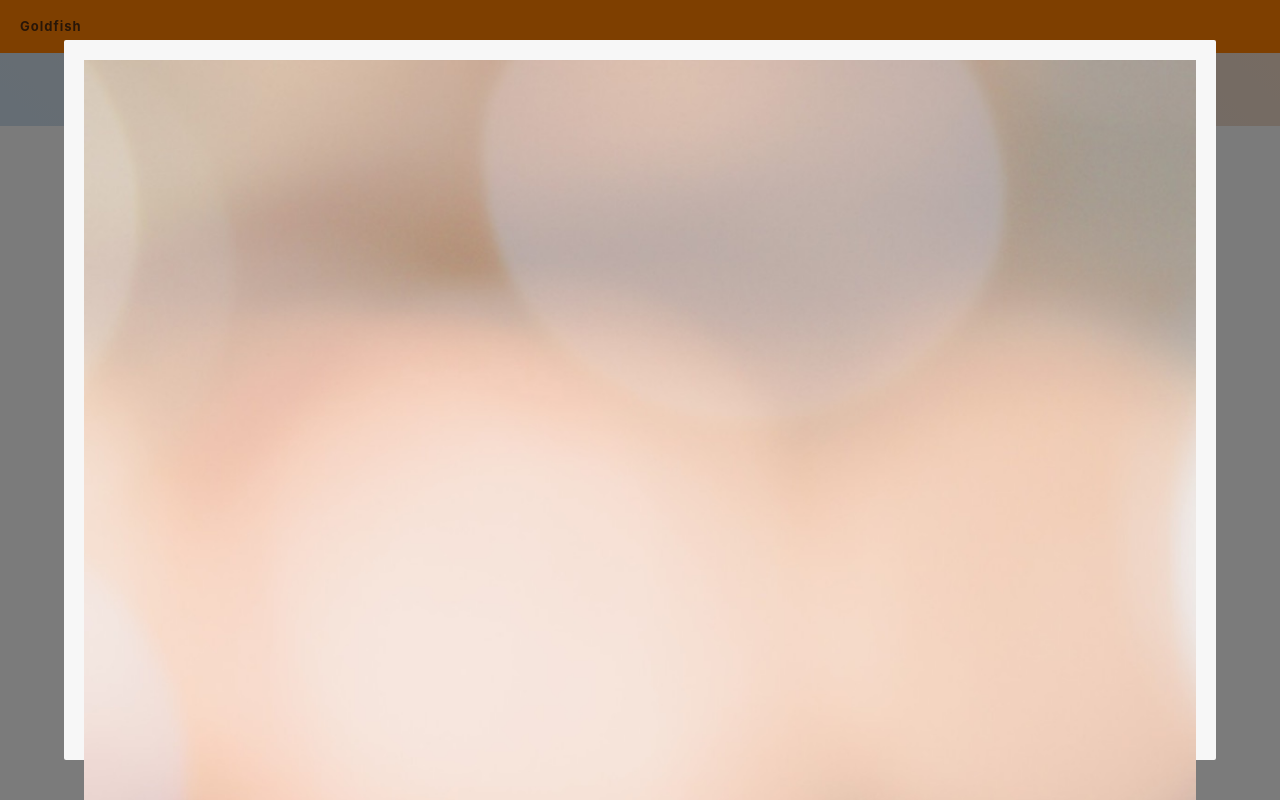
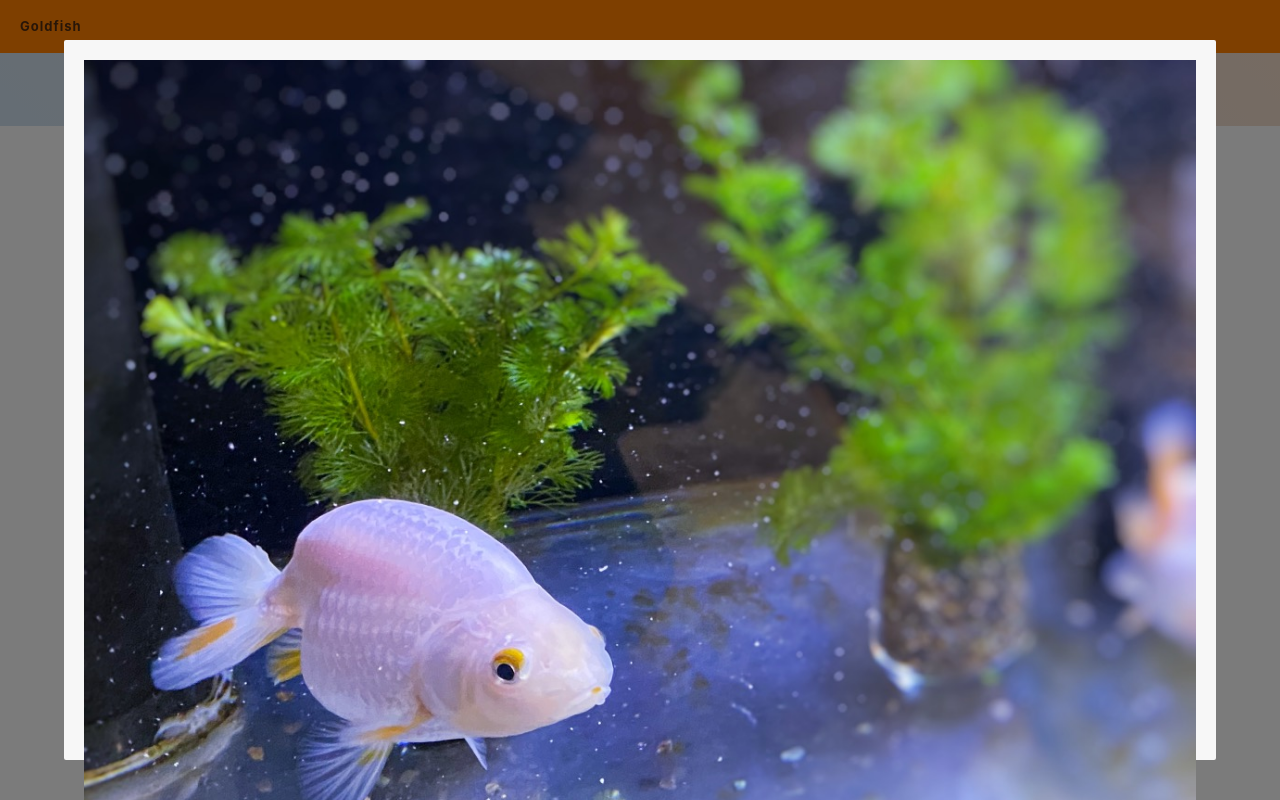
Before and after one commit to gudeaya/goldfish, a Next.js app in the folder app/: page / in a window 1280 px wide. Both pictures are taken after a click on the element 292 px from the left and 399 px from the top of the page. Built offline with nearby package versions, Linux system fonts and the light colour scheme.

Commit message:
MemberModalDialog に写真を表示

```diff
--- a/app/src/component/organism/card/MemberCard/index.tsx
+++ b/app/src/component/organism/card/MemberCard/index.tsx
@@ -67,7 +67,7 @@ export const MemberCard = ({ member, className }: Props) => {
         </Content>
       </Container>
 
-      <MemberModalDialog isOpen={isOpenModalDialog} onClose={handleCloseClick} />
+      <MemberModalDialog isOpen={isOpenModalDialog} src={src} onClose={handleCloseClick} />
     </>
   )
 }
--- a/app/src/component/organism/dialog/MemberModalDialog/index.tsx
+++ b/app/src/component/organism/dialog/MemberModalDialog/index.tsx
@@ -7,24 +7,19 @@ import { ModalDialogPortal } from '~/component/molecule/portal/ModalDialogPortal
 
 interface Props {
   isOpen: boolean
+  src: string
   className?: string
   onClose: () => void
 }
 
-export const MemberModalDialog = ({ isOpen, className, onClose }: Props) => {
+export const MemberModalDialog = ({ isOpen, src, className, onClose }: Props) => {
   return (
     <ModalDialogPortal>
       <Fade isOpen={isOpen}>
         <Container className={className}>
           <Mask onClick={onClose} />
           <Content>
-            <Image
-              src={'/member/sample.jpg'}
-              alt={'sample'}
-              width={1200}
-              height={1000}
-              style={{ width: '100%', height: 'auto' }}
-            />
+            <Image src={src} alt={'sample'} width={1200} height={1000} style={{ width: '100%', height: 'auto' }} />
           </Content>
         </Container>
       </Fade>
```
